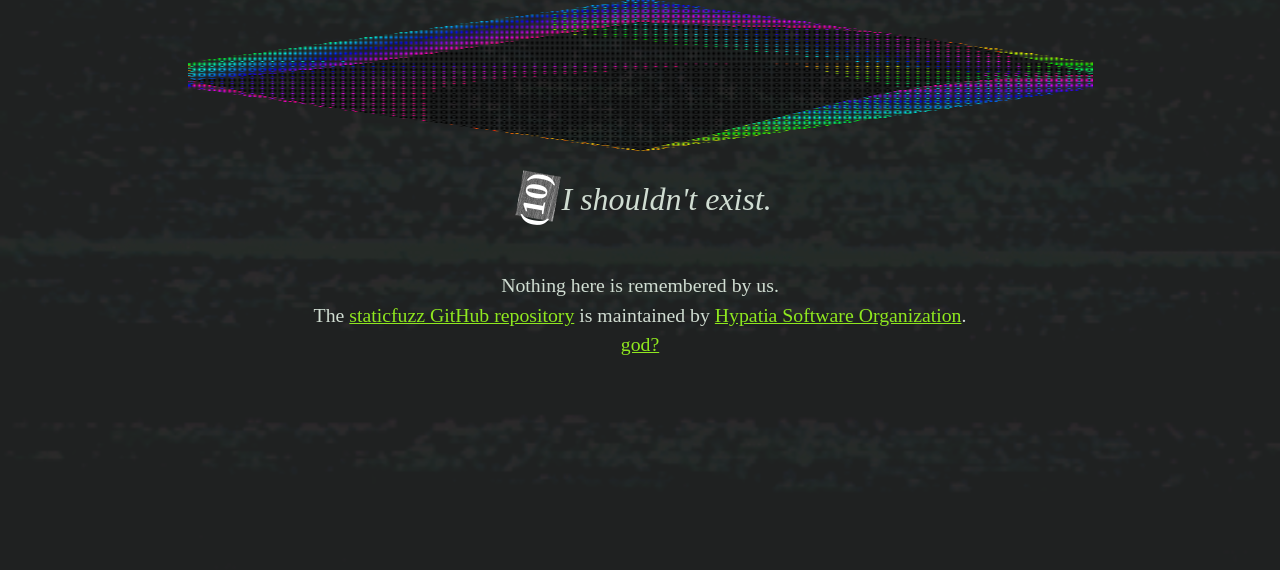
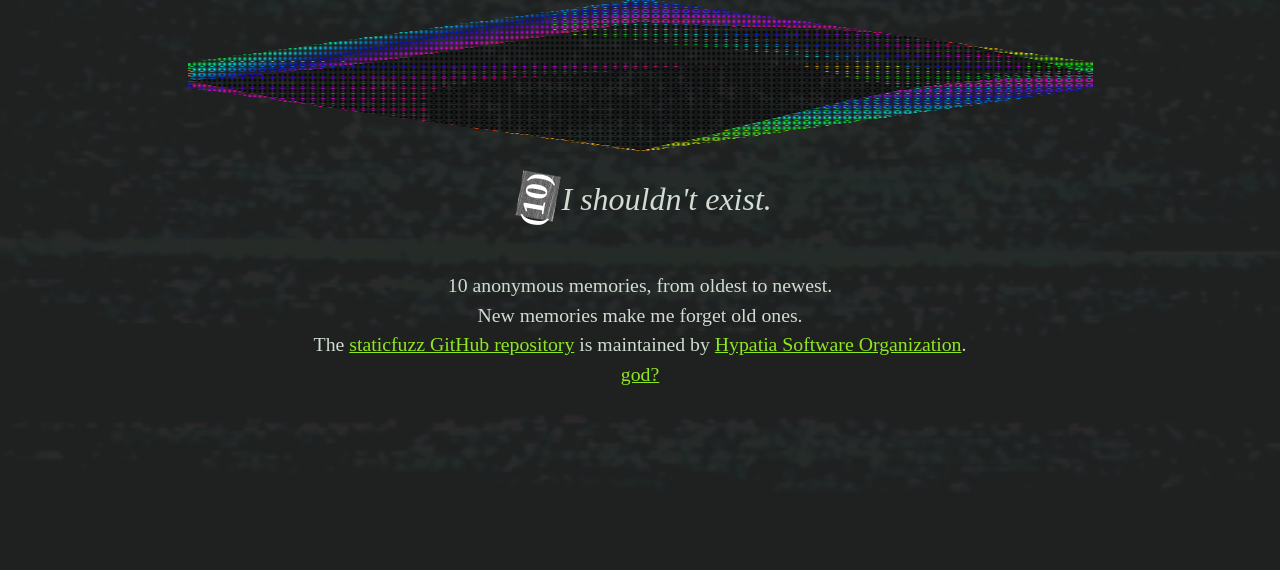
Before and after one commit to kawa-kokosowa/staticfuzz, a Flask app: page / in a window 1280 px wide. Shown: the part 145-715 px from the top of the page. Run offline with Flask 2, Linux system fonts and the light colour scheme; data that the repository does not hold is empty; some web fonts are replaced.

Commit message:
Add mesesage in footer.

```diff
--- a/templates/layout.html
+++ b/templates/layout.html
@@ -48,7 +48,9 @@
 	    {% block body %}{% endblock %}
       </main>
       <footer>
-        <p>Nothing here is remembered by us.</p>
+        <p>10 anonymous memories, from oldest to newest.</p>
+
+        <p>New memories make me forget old ones.</p>
 
         <p>The <a href="https://github.com/hypatia-software-org/staticfuzz">
         staticfuzz GitHub repository</a> is maintained by
```
